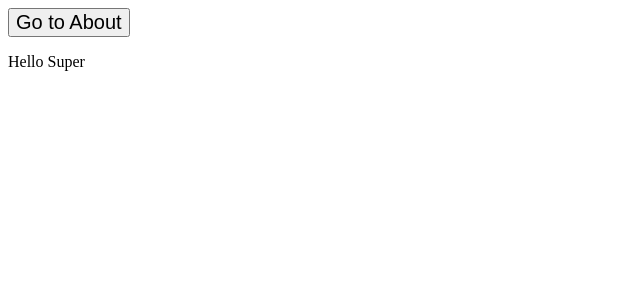
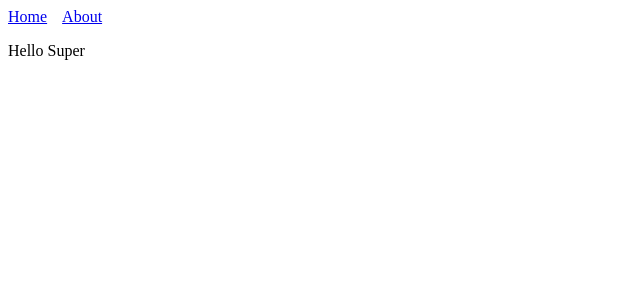
Before and after one commit to joe83/super-next-js, a Next.js app: page / in a window 1280 px wide. Shown: the top 300 px of the page, without its empty margins (0-640 px from the left). Built offline with nearby package versions, Linux system fonts and the light colour scheme.

Commit message:
import header on index

```diff
--- a/pages/index.js
+++ b/pages/index.js
@@ -1,11 +1,10 @@
 import Link from 'next/link'
+import Header from '../components/Header'
 
 const Index = () => (
   <div>
-    <Link href='/about'>
-      <button style={{ fontSize: 20 }}>Go to About</button>
-    </Link>
-      <p>Hello Super</p>
+    <Header />
+    <p>Hello Super</p>
   </div>
 )
 
```
